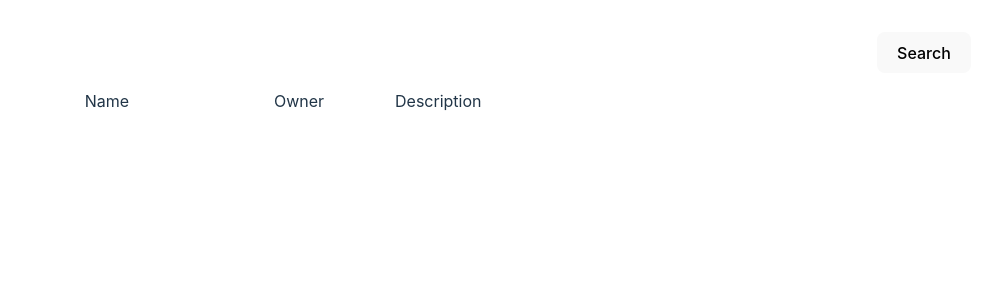
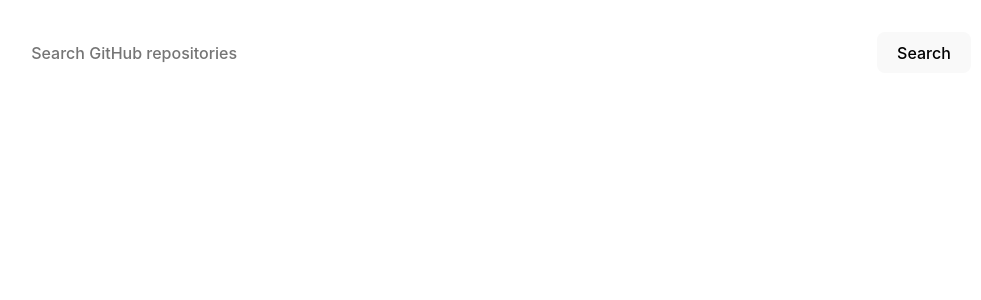
Before and after one commit to antoine-boue/search-repo-app, a React (Vite) app: page / in a window 1280 px wide. Shown: the top 300 px of the page, without its empty margins (149-1130 px from the left). Built offline with nearby package versions, Linux system fonts and the light colour scheme.

Commit message:
Implement throttling and structure code

```diff
--- a/src/App.css
+++ b/src/App.css
@@ -6,62 +6,6 @@
   text-align: center;
 }
 
-.search-bar {
-  display: flex;
-  width: 100%;
+.error {
+  color: red;
 }
-
-.search-bar__input {
-  width: 100%;
-}
-
-.search-bar__button {
-  width: auto;
-}
-
-.repository-list {
-  width: 100%;
-}
-
-.repository-list__header {
-  display: flex;
-  width: 100%;
-}
-
-.repository-list__item {
-  display: flex;
-  width: 100%;
-  padding: 0 1em;
-  margin-bottom: 1em;
-  font-weight: 500;
-  text-decoration: none;
-  border-radius: 8px;
-  background-color: #1a1a1a;
-  color: inherit;
-  box-sizing: border-box;
-}
-
-.repository-list__item:hover {
-  color: #535bf2;
-}
-
-.repository-list__name {
-  flex: 1 0 20%;
-}
-
-.repository-list__owner {
-  flex: 1 0 20%;
-}
-
-.repository-list__description {
-  flex: 0 1 60%;
-  overflow: hidden;
-  text-overflow: ellipsis;
-  white-space: nowrap;
-  text-align: left;
-}
-
-.pagination {
-  display: flex;
-  justify-content: center;
-}
--- a/src/App.tsx
+++ b/src/App.tsx
@@ -1,39 +1,68 @@
-import { ChangeEvent, useState } from "react";
 import "./App.css";
-import RepositoryList from "./components/RepositoryList";
-import SearchBar from "./components/SearchBar";
+import { ChangeEvent, FormEvent, useRef, useState } from "react";
+import RepositoryList from "./components/RepositoryList/RepositoryList";
+import SearchBar from "./components/SearchBar/SearchBar";
 import { GHSearchRepositoryResponse, Repository } from "./types";
+
+const PAGE_SIZE = 10;
+const THROTTLE_LIMIT_SECONDS = 1000;
 
 const App = () => {
   const [repositories, setRepositories] = useState<Repository[]>([]);
-  const [query, setQuery] = useState<string>("");
+  const [query, setQuery] = useState("");
+  const [currentPage, setCurrentPage] = useState(1);
+  const [totalPages, setTotalPages] = useState(1);
+  const [hasError, setHasError] = useState(false);
+  const lastFetchTime = useRef(Date.now());
+
+  const fetchRepositories = (page: number) => {
+    if (Date.now() - lastFetchTime.current >= THROTTLE_LIMIT_SECONDS) {
+      fetch(
+        `https://api.github.com/search/repositories?q=${query}&page=${page}&per_page=10`
+      )
+        .then((response) => {
+          if (response.status !== 200) throw Error();
+          return response.json();
+        })
+        .then((data: GHSearchRepositoryResponse) => {
+          setRepositories(data.items);
+          setTotalPages(Math.ceil(data.total_count / PAGE_SIZE));
+          setCurrentPage(page);
+          setHasError(false);
+        })
+        .catch(() => {
+          setRepositories([]);
+          setHasError(true);
+        });
+      lastFetchTime.current = Date.now();
+    }
+  };
 
   const handleInputChange = (event: ChangeEvent<HTMLInputElement>) => {
     setQuery(event.target.value);
   };
 
-  const handleSearch = async () => {
-    try {
-      if (query) {
-        const response = await fetch(
-          `https://api.github.com/search/repositories?q=${query}`
-        );
-        const data: GHSearchRepositoryResponse = await response.json();
-        setRepositories(data.items);
-      }
-    } catch (error) {
-      console.error(error);
-      setRepositories([]);
-    }
+  const handleSearch = async (e: FormEvent) => {
+    e.preventDefault();
+    setCurrentPage(1);
+    fetchRepositories(1);
   };
 
   return (
     <div className="App">
       <SearchBar
+        searchTerm={query}
         handleInputChange={handleInputChange}
         handleSearch={handleSearch}
       />
-      <RepositoryList repositories={repositories} />
+      <RepositoryList
+        currentPage={currentPage}
+        totalPages={totalPages}
+        setCurrentPage={setCurrentPage}
+        repositories={repositories}
+        hasError={hasError}
+        fetchRepositories={fetchRepositories}
+      />
     </div>
   );
 };
--- /dev/null
+++ b/src/components/Pagination/Pagination.css
@@ -0,0 +1,6 @@
+.pagination {
+  display: flex;
+  justify-content: center;
+  align-items: center;
+  gap: 0.5rem;
+}
--- /dev/null
+++ b/src/components/Pagination/Pagination.tsx
@@ -0,0 +1,49 @@
+import "./pagination.css";
+
+type PaginationProps = {
+  currentPage: number;
+  totalPages: number;
+  setCurrentPage: React.Dispatch<React.SetStateAction<number>>;
+  fetchRepositories: (page: number) => void;
+};
+
+const Pagination: React.FC<PaginationProps> = (props) => {
+  const { currentPage, totalPages, setCurrentPage, fetchRepositories } = props;
+
+  const handlePageChange = (newPage: number) => {
+    if (newPage >= 1 && newPage <= totalPages) {
+      fetchRepositories(newPage);
+    }
+  };
+
+  return (
+    <div className="pagination">
+      <button onClick={() => handlePageChange(1)} disabled={currentPage === 1}>
+        &laquo;
+      </button>
+      <button
+        onClick={() => handlePageChange(currentPage - 1)}
+        disabled={currentPage === 1}
+      >
+        &lt;
+      </button>
+      <span>
+        {currentPage}/{totalPages}
+      </span>
+      <button
+        onClick={() => handlePageChange(currentPage + 1)}
+        disabled={currentPage === totalPages}
+      >
+        &gt;
+      </button>
+      <button
+        onClick={() => handlePageChange(totalPages)}
+        disabled={currentPage === totalPages}
+      >
+        &raquo;
+      </button>
+    </div>
+  );
+};
+
+export default Pagination;
--- a/src/components/RepositoryList.tsx
+++ /dev/null
@@ -1,60 +0,0 @@
-import { useState } from "react";
-import { Repository } from "../types";
-
-type RepositoryListProps = {
-  repositories: Repository[];
-};
-
-const RepositoryList: React.FC<RepositoryListProps> = (props) => {
-  const { repositories } = props;
-
-  const [currentPage, setCurrentPage] = useState(1);
-
-  const repositoriesPerPage = 10;
-  const totalPages = Math.ceil(repositories.length / repositoriesPerPage);
-  const pageNumbers = [];
-  for (let i = 1; i <= totalPages; i++) {
-    pageNumbers.push(i);
-  }
-
-  const startPage = (currentPage - 1) * repositoriesPerPage;
-  const endPage = startPage + repositoriesPerPage;
-  const currentPageRepositories = repositories.slice(startPage, endPage);
-
-  return (
-    <div className="repository-list">
-      <div className="repository-list__header">
-        <p className="repository-list__name">Name</p>
-        <p className="repository-list__owner">Owner</p>
-        <p className="repository-list__description">Description</p>
-      </div>
-      {currentPageRepositories.map((repository) => (
-        <a
-          key={repository.id}
-          className="repository-list__item"
-          href={repository.html_url}
-          target="_blank"
-        >
-          <p className="repository-list__name">{repository.name}</p>
-          <p className="repository-list__owner">{repository.owner.login}</p>
-          <p className="repository-list__description">
-            {repository.description}
-          </p>
-        </a>
-      ))}
-      <div className="pagination">
-        {pageNumbers.map((number) => (
-          <button
-            key={number}
-            onClick={() => setCurrentPage(number)}
-            disabled={currentPage === number}
-          >
-            {number}
-          </button>
-        ))}
-      </div>
-    </div>
-  );
-};
-
-export default RepositoryList;
--- /dev/null
+++ b/src/components/RepositoryList/RepositoryList.css
@@ -0,0 +1,40 @@
+.repository-list {
+  width: 100%;
+}
+
+.repository-list__header {
+  display: flex;
+  gap: 1rem;
+  width: 100%;
+}
+
+.repository-list__item {
+  display: flex;
+  gap: 1rem;
+  width: 100%;
+  padding: 0 1em;
+  margin-bottom: 1em;
+  font-weight: 500;
+  text-decoration: none;
+  border-radius: 8px;
+  background-color: #1a1a1a;
+  color: inherit;
+  box-sizing: border-box;
+}
+
+.repository-list__item:hover {
+  color: #535bf2;
+}
+
+.repository-list__name {
+  flex: 1 0 20%;
+}
+
+.repository-list__owner {
+  flex: 1 0 20%;
+}
+
+.repository-list__description {
+  flex: 0 1 60%;
+  text-align: left;
+}
--- /dev/null
+++ b/src/components/RepositoryList/RepositoryList.tsx
@@ -0,0 +1,68 @@
+import "./RepositoryList.css";
+import { Repository } from "../../types";
+import Pagination from "../Pagination/Pagination";
+
+type RepositoryListProps = {
+  currentPage: number;
+  totalPages: number;
+  setCurrentPage: React.Dispatch<React.SetStateAction<number>>;
+  repositories: Repository[];
+  hasError: boolean;
+  fetchRepositories: (page: number) => void;
+};
+
+const RepositoryList: React.FC<RepositoryListProps> = (props) => {
+  const {
+    currentPage,
+    totalPages,
+    setCurrentPage,
+    repositories,
+    hasError,
+    fetchRepositories,
+  } = props;
+
+  if (hasError) {
+    return <p className="error">An error happened, please try again soon</p>;
+  }
+  if (!repositories.length) {
+    return null;
+  }
+
+  return (
+    <div className="repository-list">
+      <Pagination
+        currentPage={currentPage}
+        totalPages={totalPages}
+        setCurrentPage={setCurrentPage}
+        fetchRepositories={fetchRepositories}
+      />
+      <div className="repository-list__header">
+        <p className="repository-list__name">Name</p>
+        <p className="repository-list__owner">Owner</p>
+        <p className="repository-list__description">Description</p>
+      </div>
+      {repositories.map((repository) => (
+        <a
+          key={repository.id}
+          className="repository-list__item"
+          href={repository.html_url}
+          target="_blank"
+        >
+          <p className="repository-list__name">{repository.name}</p>
+          <p className="repository-list__owner">{repository.owner.login}</p>
+          <p className="repository-list__description">
+            {repository.description}
+          </p>
+        </a>
+      ))}
+      <Pagination
+        currentPage={currentPage}
+        totalPages={totalPages}
+        setCurrentPage={setCurrentPage}
+        fetchRepositories={fetchRepositories}
+      />
+    </div>
+  );
+};
+
+export default RepositoryList;
--- /dev/null
+++ b/src/components/SearchBar/SearchBar.css
@@ -0,0 +1,13 @@
+.search-bar {
+  display: flex;
+  width: 100%;
+  margin-bottom: 1rem;
+}
+
+.search-bar__input {
+  width: 100%;
+}
+
+.search-bar__button {
+  width: auto;
+}
--- a/src/components/SearchBar.tsx
+++ b/src/components/SearchBar/SearchBar.tsx
@@ -1,23 +1,25 @@
-import { ChangeEvent } from "react";
-import { Repository } from "../types";
+import "./SearchBar.css";
+import { ChangeEvent, FormEvent } from "react";
 
 type SearchBarProps = {
+  searchTerm: string;
   handleInputChange: (e: ChangeEvent<HTMLInputElement>) => void;
-  handleSearch: () => void;
+  handleSearch: (e: FormEvent) => void;
 };
 
 const SearchBar: React.FC<SearchBarProps> = (props) => {
   return (
-    <div className="search-bar">
+    <form className="search-bar" onSubmit={props.handleSearch}>
       <input
         type="text"
         className="search-bar__input"
+        placeholder="Search GitHub repositories"
         onChange={props.handleInputChange}
       />
-      <button className="search-button" onClick={props.handleSearch}>
+      <button className="search-button" type="submit">
         Search
       </button>
-    </div>
+    </form>
   );
 };
 
```
